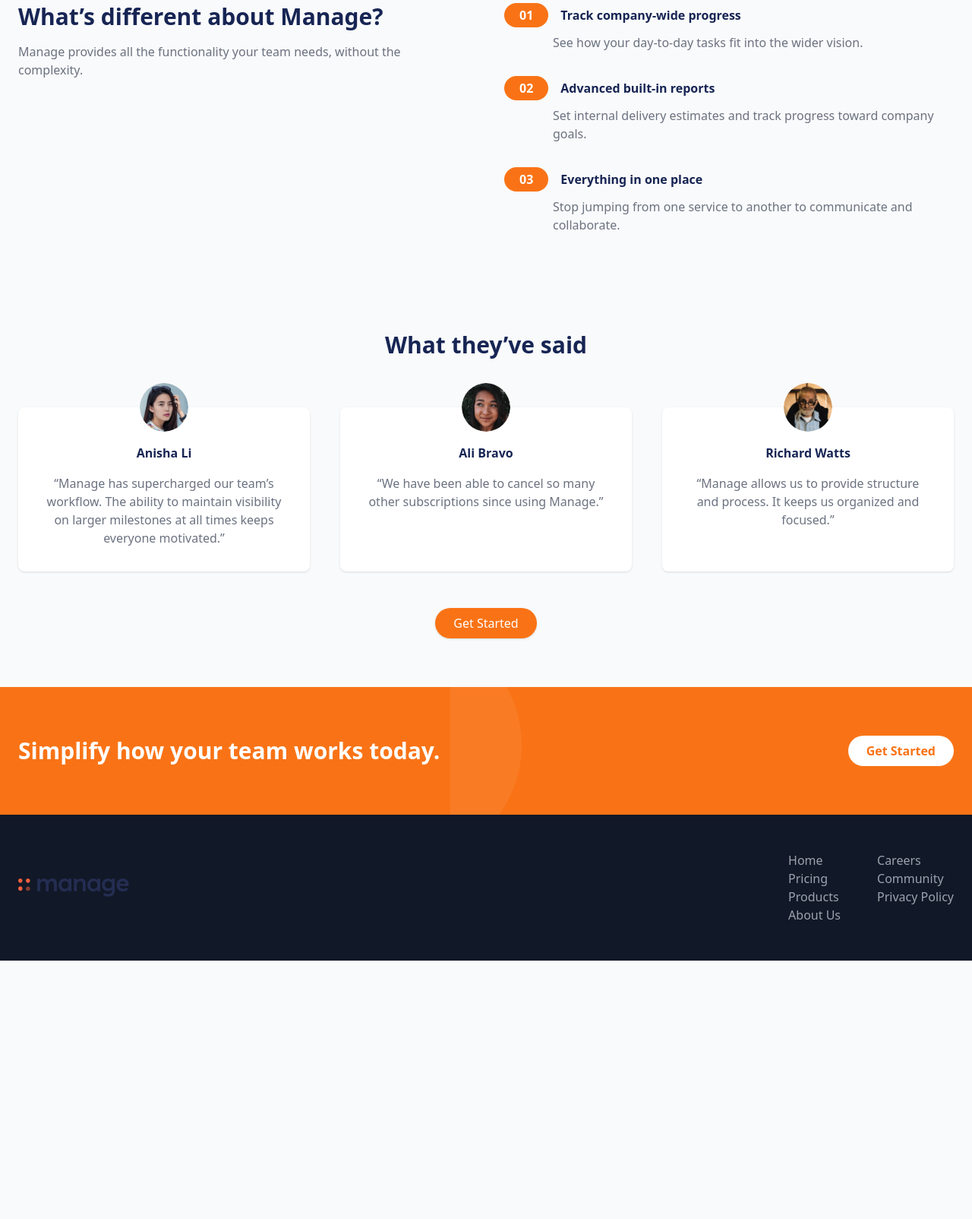
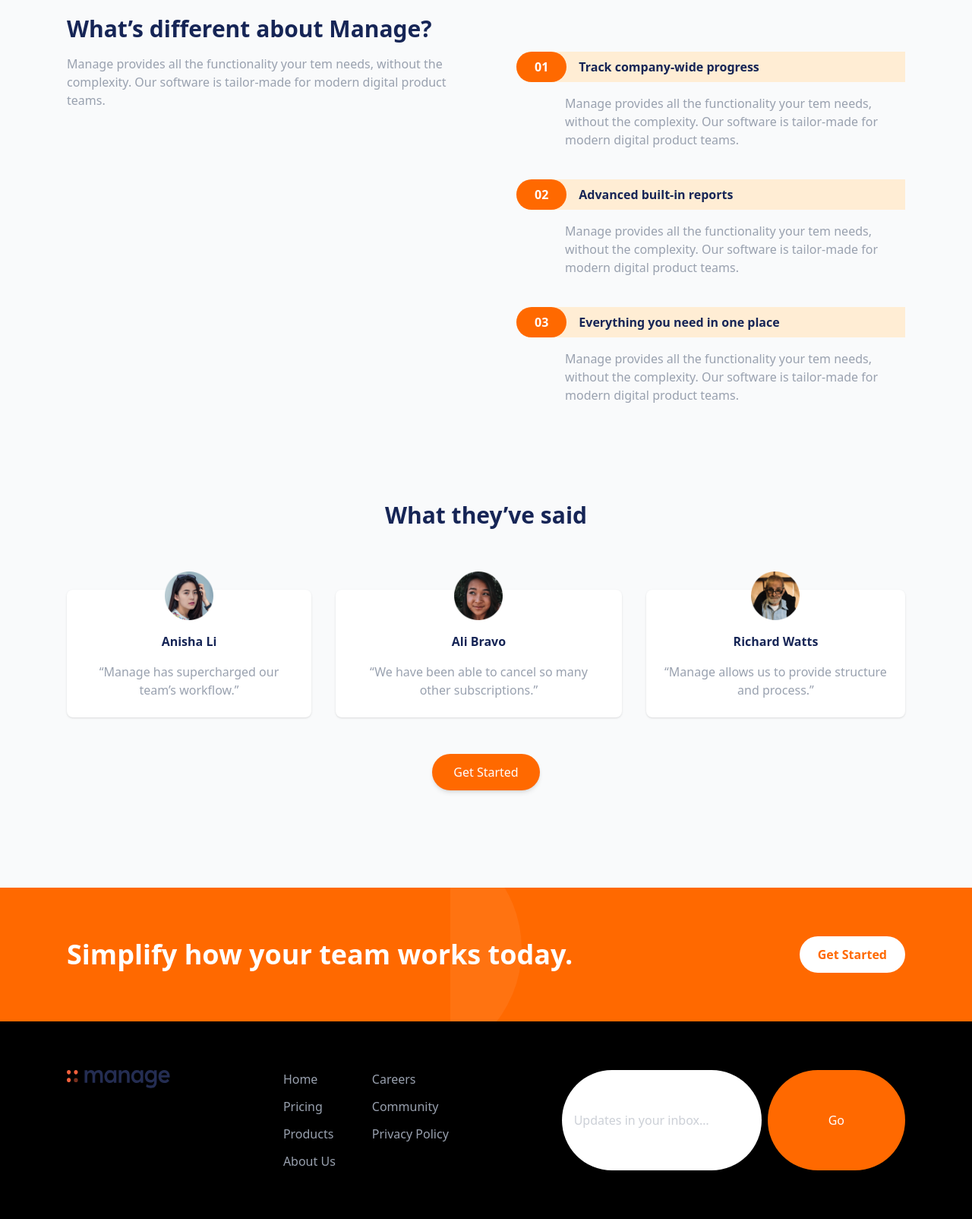
Before and after one commit to mina-jihc/super-octo-invention, a plain HTML site: page index.html in a window 1280 px wide. Shown: the part 650-2254 px from the top of the page at 76% size. Before the commit the page ends 1914 px from the top, so only its background shows below. Drawn offline with nearby package versions, Linux system fonts and the light colour scheme.

Commit message:
Add files via upload

```diff
--- a/index.html
+++ b/index.html
@@ -3,170 +3,177 @@
   <head>
     <meta charset="UTF-8" />
     <meta name="viewport" content="width=device-width, initial-scale=1.0" />
-  <title>Manage landing page</title>
 
-  <script src="https://cdn.tailwindcss.com"></script>
+    <link rel="icon" type="image/png" sizes="32x32" href="./images/favicon-32x32.png" />
+    <title>Frontend Mentor | Manage landing page</title>
+
+    <script src="https://cdn.jsdelivr.net/npm/@tailwindcss/browser@4"></script>
 
     <style>
-    .bg-pattern {
+      .team-work {
+        background-image: url(images/bg-simplify-section-mobile.svg);
+        background-repeat: no-repeat;
+        background-position: center;
+      }
+      .top {
         background-image: url(images/bg-tablet-pattern.svg);
         background-repeat: no-repeat;
         background-position: top right;
       }
-    .cta-bg {
-      background-image: url(images/bg-simplify-section-mobile.svg);
-      background-repeat: no-repeat;
-      background-position: center;
-    }
     </style>
   </head>
 
-<body class="bg-gray-50 text-gray-700">
+  <body class="bg-slate-100 flex justify-center">
+    <div class="container bg-gray-50 w-[450px] md:w-full">
 
-<header class="max-w-screen-xl mx-auto px-6 py-6 flex items-center justify-between">
-  <img src="images/logo.svg" alt="Manage logo" />
-  <nav class="hidden md:flex gap-8 text-sm font-semibold text-blue-950">
-    <a href="#">Pricing</a>
-    <a href="#">Product</a>
-    <a href="#">About Us</a>
-    <a href="#">Careers</a>
-    <a href="#">Community</a>
-  </nav>
-  <button class="hidden md:block px-6 py-2 bg-orange-500 text-white rounded-full shadow">
-    Get Started
-  </button>
-  <img src="images/icon-hamburger.svg" alt="Menu" class="md:hidden" />
-</header>
-
-<section class="bg-pattern max-w-screen-xl mx-auto px-6 py-12 md:flex md:items-center md:gap-12">
-  <div class="md:w-1/2 text-center md:text-left">
-    <h1 class="text-3xl md:text-4xl font-bold text-blue-950">
-      Bring everyone together to build better products.
-    </h1>
-    <p class="mt-4 text-gray-500">
-      Manage makes it simple for software teams to plan day-to-day tasks while keeping the larger team goals in view.
-    </p>
-    <button class="mt-6 px-6 py-2 bg-orange-500 text-white rounded-full shadow">
+      <div class="top flex items-center justify-between px-6 py-6 max-w-6xl mx-auto md:justify-normal md:gap-20">
+        <img src="images/logo.svg" alt="" />
+        <img src="images/icon-hamburger.svg" alt="" class="md:hidden" />
+        <p class="hidden md:flex">Pricing</p>
+        <p class="hidden md:flex">Product</p>
+        <p class="hidden md:flex">About Us</p>
+        <p class="hidden md:flex">Careers</p>
+        <p class="hidden md:flex">Community</p>
+        <button class="hidden md:flex p-3 px-7 bg-orange-500 text-white rounded-full shadow-md hover:bg-white hover:text-orange-500 cursor-pointer">
           Get Started
         </button>
       </div>
 
-  <div class="md:w-1/2 mt-10 md:mt-0">
-    <img src="images/illustration-intro.svg" alt="Product dashboard illustration" class="w-full max-w-md mx-auto" />
+      <div class="max-w-6xl mx-auto flex flex-col-reverse md:flex-row md:items-center px-6 gap-12">
+        <div class="flex flex-col gap-6 text-center md:text-left md:w-1/2">
+          <p class="text-3xl md:text-4xl font-bold text-blue-950">
+            Bring everyone together to build better products
+          </p>
+          <p class="text-gray-400">
+            Manage makes it simple for software teams to plan day-to-day tasks
+            while keeping the larger team goals in view.
+          </p>
+          <button class="self-center md:self-start p-2 px-6 bg-orange-400 rounded-full text-white font-semibold shadow-md hover:bg-white hover:text-orange-500 cursor-pointer">
+            Get Started
+          </button>
         </div>
-</section>
 
-<section class="max-w-screen-xl mx-auto px-6 py-16 md:flex md:gap-12">
+        <div class="md:w-1/2">
+          <img src="images/illustration-intro.svg" alt="" />
+        </div>
+      </div>
+
+      <div class="max-w-6xl mx-auto px-6 pt-24 md:flex md:gap-20">
         <div class="md:w-1/2 text-center md:text-left">
-    <h2 class="text-3xl font-bold text-blue-950">
+          <p class="text-3xl font-bold text-blue-950">
             What’s different about Manage?
-    </h2>
-    <p class="mt-4 text-gray-500">
-      Manage provides all the functionality your team needs, without the complexity.
+          </p>
+          <p class="text-gray-400 pt-4">
+            Manage provides all the functionality your tem needs, without the complexity. Our software is tailor-made for modern digital product teams.
           </p>
         </div>
 
-  <div class="md:w-1/2 mt-10 md:mt-0 space-y-8">
+        <div class="md:w-1/2 flex flex-col gap-10 pt-12">
           <div>
-      <div class="flex items-center gap-4">
-        <span class="bg-orange-500 text-white px-5 py-1 rounded-full font-bold">01</span>
-        <h3 class="font-bold text-blue-950">Track company-wide progress</h3>
+            <div class="flex items-center gap-4 bg-orange-100 rounded-l-full">
+              <p class="bg-orange-500 text-white px-6 py-2 rounded-full font-semibold">01</p>
+              <p class="font-semibold text-blue-950">
+                Track company-wide progress
+              </p>
             </div>
-      <p class="mt-2 text-gray-500 ml-16">
-        See how your day-to-day tasks fit into the wider vision.
+            <p class="text-gray-400 pt-4 ml-16">
+               Manage provides all the functionality your tem needs, without the complexity. Our software is tailor-made for modern digital product teams.
             </p>
           </div>
 
           <div>
-      <div class="flex items-center gap-4">
-        <span class="bg-orange-500 text-white px-5 py-1 rounded-full font-bold">02</span>
-        <h3 class="font-bold text-blue-950">Advanced built-in reports</h3>
+            <div class="flex items-center gap-4 bg-orange-100 rounded-l-full">
+              <p class="bg-orange-500 text-white px-6 py-2 rounded-full font-semibold">02</p>
+              <p class="font-semibold text-blue-950">
+                Advanced built-in reports
+              </p>
             </div>
-      <p class="mt-2 text-gray-500 ml-16">
-        Set internal delivery estimates and track progress toward company goals.
+            <p class="text-gray-400 pt-4 ml-16">
+               Manage provides all the functionality your tem needs, without the complexity. Our software is tailor-made for modern digital product teams.
             </p>
           </div>
 
           <div>
-      <div class="flex items-center gap-4">
-        <span class="bg-orange-500 text-white px-5 py-1 rounded-full font-bold">03</span>
-        <h3 class="font-bold text-blue-950">Everything in one place</h3>
+            <div class="flex items-center gap-4 bg-orange-100 rounded-l-full">
+              <p class="bg-orange-500 text-white px-6 py-2 rounded-full font-semibold">03</p>
+              <p class="font-semibold text-blue-950">
+                Everything you need in one place
+              </p>
             </div>
-      <p class="mt-2 text-gray-500 ml-16">
-        Stop jumping from one service to another to communicate and collaborate.
+            <p class="text-gray-400 pt-4 ml-16">
+               Manage provides all the functionality your tem needs, without the complexity. Our software is tailor-made for modern digital product teams.
             </p>
           </div>
         </div>
-</section>
+      </div>
 
-<section class="max-w-screen-xl mx-auto px-6 py-16 text-center">
-  <h2 class="text-3xl font-bold text-blue-950">
+      <div class="max-w-6xl mx-auto px-6 pt-32 text-center">
+        <p class="text-blue-950 font-bold text-3xl">
           What they’ve said
-  </h2>
+        </p>
 
-  <div class="mt-16 grid gap-10 md:grid-cols-3">
-
-    <div class="bg-white p-8 rounded-lg shadow">
-      <img src="images/avatar-anisha.png" alt="Anisha Li"
-           class="mx-auto w-16 rounded-full -mt-16" />
-      <h3 class="mt-4 font-bold text-blue-950">Anisha Li</h3>
-      <p class="mt-4 text-gray-500">
-        “Manage has supercharged our team’s workflow. The ability to maintain visibility
-        on larger milestones at all times keeps everyone motivated.”
+        <div class="flex flex-col gap-16 pt-20 md:flex-row md:gap-8">
+          <div class="bg-white p-6 shadow rounded-lg">
+            <img src="images/avatar-anisha.png" class="w-16 mx-auto -mt-12" />
+            <p class="font-semibold text-blue-950 pt-4">Anisha Li</p>
+            <p class="text-gray-400 pt-4">
+              “Manage has supercharged our team’s workflow.”
             </p>
           </div>
 
-    <div class="bg-white p-8 rounded-lg shadow">
-      <img src="images/avatar-ali.png" alt="Ali Bravo"
-           class="mx-auto w-16 rounded-full -mt-16" />
-      <h3 class="mt-4 font-bold text-blue-950">Ali Bravo</h3>
-      <p class="mt-4 text-gray-500">
-        “We have been able to cancel so many other subscriptions since using Manage.”
+          <div class="bg-white p-6 shadow rounded-lg">
+            <img src="images/avatar-ali.png" class="w-16 mx-auto -mt-12" />
+            <p class="font-semibold text-blue-950 pt-4">Ali Bravo</p>
+            <p class="text-gray-400 pt-4">
+              “We have been able to cancel so many other subscriptions.”
             </p>
           </div>
 
-    <div class="bg-white p-8 rounded-lg shadow">
-      <img src="images/avatar-richard.png" alt="Richard Watts"
-           class="mx-auto w-16 rounded-full -mt-16" />
-      <h3 class="mt-4 font-bold text-blue-950">Richard Watts</h3>
-      <p class="mt-4 text-gray-500">
-        “Manage allows us to provide structure and process. It keeps us organized and focused.”
+          <div class="bg-white p-6 shadow rounded-lg">
+            <img src="images/avatar-richard.png" class="w-16 mx-auto -mt-12" />
+            <p class="font-semibold text-blue-950 pt-4">Richard Watts</p>
+            <p class="text-gray-400 pt-4">
+              “Manage allows us to provide structure and process.”
             </p>
+          </div>
+        </div>
+
+        <button class="mt-12 p-3 px-7 bg-orange-500 text-white rounded-full shadow-md hover:bg-white hover:text-orange-500 cursor-pointer">
+          Get Started
+        </button>
+      </div>
+
+      <div class="team-work bg-orange-500 mt-32 py-16">
+        <div class="max-w-6xl mx-auto px-6 flex flex-col md:flex-row items-center justify-between text-center md:text-left gap-6">
+          <p class="text-white font-bold text-4xl">
+            Simplify how your team works today.
+          </p>
+          <button class="bg-white text-orange-500 font-bold px-6 py-3 rounded-full">
+            Get Started
+          </button>
+        </div>
+      </div>
+
+      <div class="bg-black text-gray-400 py-16">
+        <div class="max-w-6xl mx-auto px-6 flex flex-col md:flex-row md:justify-between gap-12">
+          <img src="images/logo.svg" class="w-34 h-6" />
+
+          <div class="flex gap-12">
+            <div class="flex flex-col gap-3">
+              <p>Home</p><p>Pricing</p><p>Products</p><p>About Us</p>
+            </div>
+            <div class="flex flex-col gap-3">
+              <p>Careers</p><p>Community</p><p>Privacy Policy</p>
+            </div>
+          </div>
+
+          <div class="flex gap-2">
+            <input type="text" placeholder="Updates in your inbox…" class="rounded-full px-4 bg-white -py-4" />
+            <button class="bg-orange-500 text-white hover:bg-white hover:text-orange-500 cursor-pointer px-20 rounded-full">Go</button>
+          </div>
+        </div>
       </div>
 
     </div>
-
-  <button class="mt-12 px-6 py-2 bg-orange-500 text-white rounded-full shadow">
-    Get Started
-  </button>
-</section>
-
-
-<section class="cta-bg bg-orange-500 text-white py-16 px-6">
-  <div class="max-w-screen-xl mx-auto md:flex md:items-center md:justify-between text-center md:text-left">
-    <h2 class="text-3xl font-bold">
-      Simplify how your team works today.
-    </h2>
-    <button class="mt-6 md:mt-0 px-6 py-2 bg-white text-orange-500 rounded-full font-bold">
-      Get Started
-    </button>
-  </div>
-</section>
-
-<footer class="bg-gray-900 text-gray-400 py-12">
-  <div class="max-w-screen-xl mx-auto px-6 md:flex md:justify-between md:items-center">
-    <img src="images/logo.svg" alt="Manage logo" class="mb-6 md:mb-0" />
-
-    <div class="flex gap-12">
-      <div>
-        <p>Home</p><p>Pricing</p><p>Products</p><p>About Us</p>
-      </div>
-      <div>
-        <p>Careers</p><p>Community</p><p>Privacy Policy</p>
-      </div>
-    </div>
-  </div>
-</footer>
-
   </body>
 </html>
```
Lines whose indentation alone changed are shown as unchanged.
